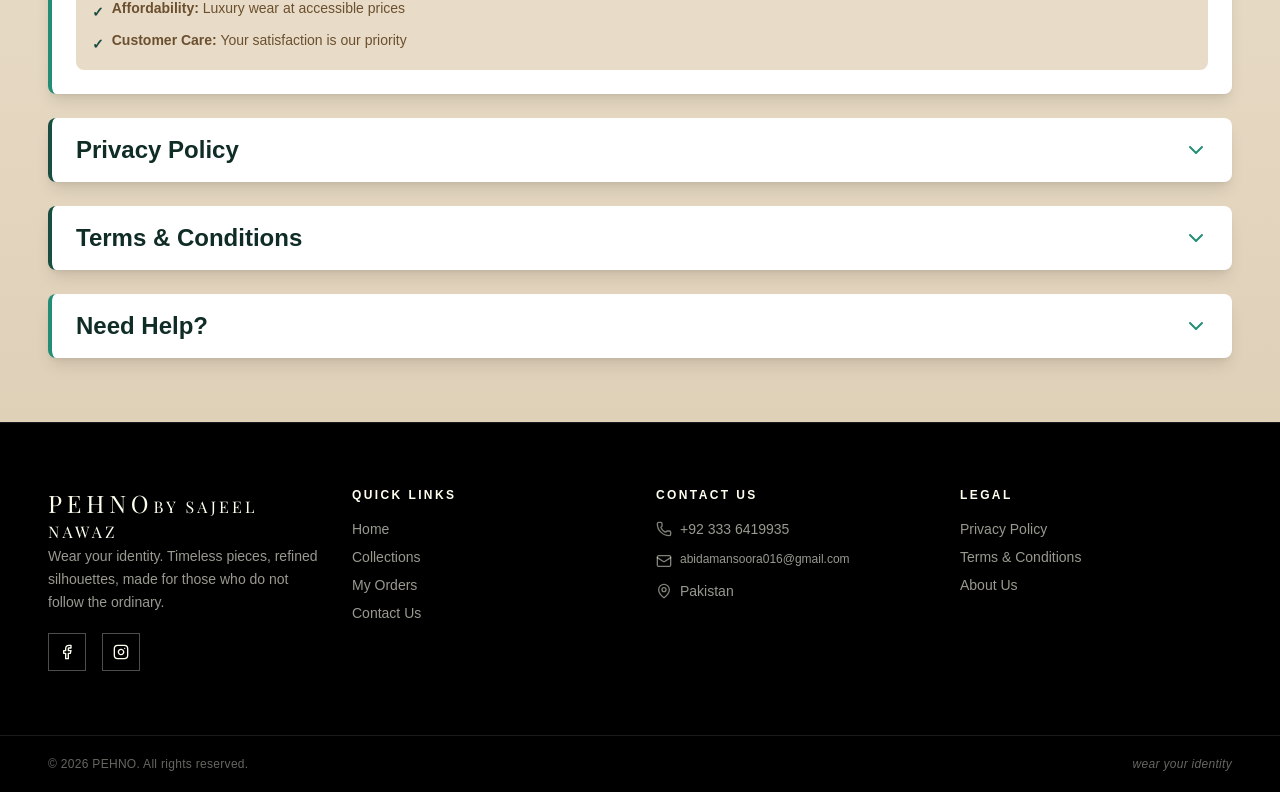
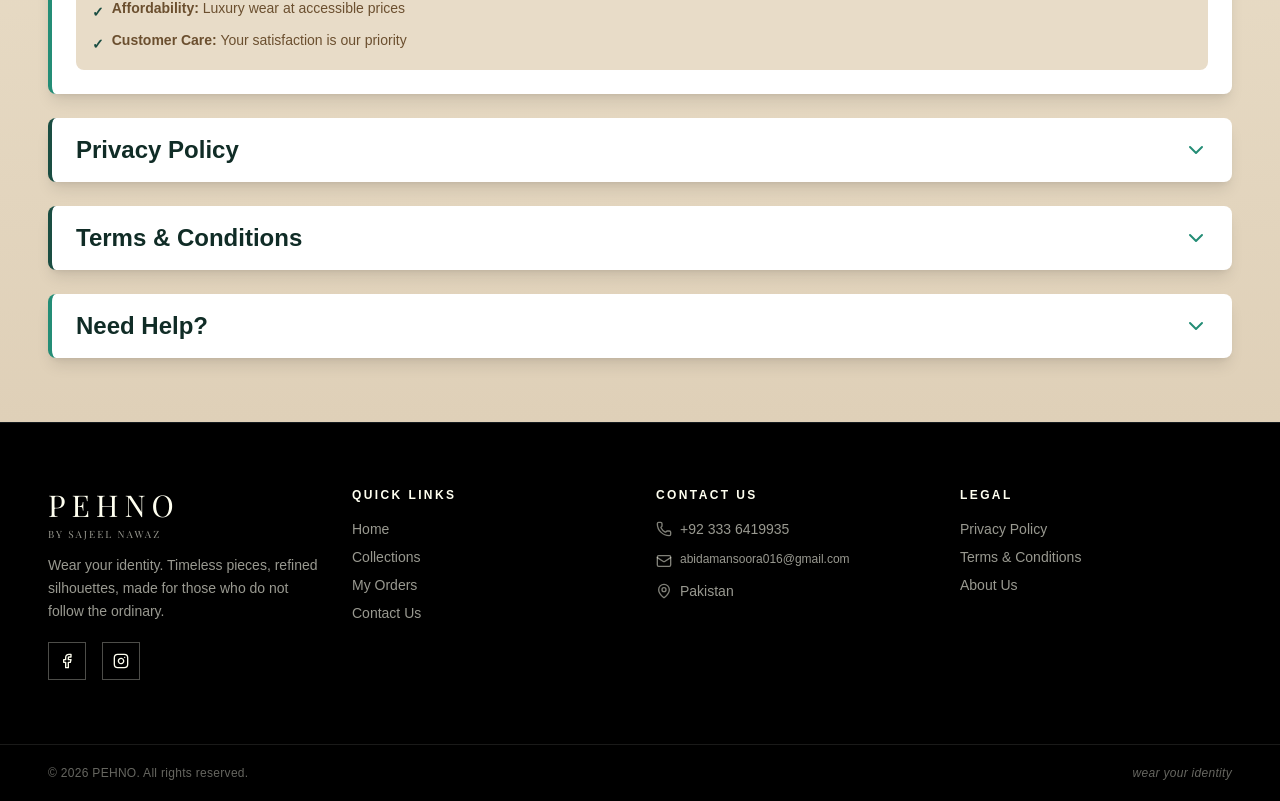
Before and after one commit to NADEEM604539/NMBA-client, a Next.js app: page /about in a window 1280 px wide. Shown: the part 575-1376 px from the top of the page. Built offline with nearby package versions, Linux system fonts and the light colour scheme; no server answers.

Commit message:
pushing changes

```diff
--- a/app/HomePageClient.js
+++ b/app/HomePageClient.js
@@ -278,7 +278,7 @@ export default function HomePageClient({ initialProducts, initialReviews }) {
       </div>
 
       {/* F. The PEHNO Story */}
-      <section className="py-24 px-6 md:px-16 bg-pehno-ivory">
+      <section id="story" className="py-24 px-6 md:px-16 bg-pehno-ivory">
         <div className="max-w-6xl mx-auto grid lg:grid-cols-2 gap-16 items-center">
           <div className="relative w-full h-[420px] lg:h-[520px] overflow-hidden shadow-xl order-2 lg:order-1">
             <Image src="/pehno2.jpeg" alt="The PEHNO Story" fill className="object-cover" />
@@ -380,7 +380,7 @@ export default function HomePageClient({ initialProducts, initialReviews }) {
 
           <div className="mt-16 pt-10 border-t border-pehno-ivory/10">
             <p className="text-3xl font-serif text-pehno-ivory uppercase tracking-[0.3em]">PEHNO</p>
-            <p className="text-1xl font-serif text-pehno-ivory uppercase tracking-[0.3em]">by Sajeel Nawaz</p>
+            <p className="text-[10px] font-serif text-pehno-ivory/60 uppercase tracking-[0.2em] mt-1">by Sajeel Nawaz</p>
             <p className="mt-2 text-pehno-ivory/60 italic font-light">&ldquo;wear your identity&rdquo;</p>
           </div>
         </div>
--- a/components/Footer.jsx
+++ b/components/Footer.jsx
@@ -8,8 +8,10 @@ export default function Footer() {
       <div className="max-w-7xl mx-auto px-6 md:px-12 py-16 grid md:grid-cols-4 gap-10 md:gap-8">
         {/* About Section */}
         <div>
-          <span className="text-2xl font-serif tracking-[0.2em] uppercase mb-3">PEHNO</span>
-          <span className="text-1xl font-serif tracking-[0.2em] uppercase mb-3">by Sajeel Nawaz</span>
+          <div className="mb-3">
+            <p className="block text-3xl font-serif tracking-[0.2em] uppercase">PEHNO</p>
+            <p className="block text-[10px] font-serif tracking-[0.2em] uppercase text-pehno-ivory/60 mt-1">by Sajeel Nawaz</p>
+          </div>
           <p className="text-pehno-ivory/60 text-sm leading-relaxed">
             Wear your identity. Timeless pieces, refined silhouettes, made for those who do not follow the ordinary.
           </p>
--- a/components/Navbar.js
+++ b/components/Navbar.js
@@ -45,7 +45,7 @@ export default function Navbar() {
           {/* Left Links (Desktop) */}
           <div className="hidden md:flex items-center gap-6 lg:gap-8 justify-self-start">
             <NavLink href="/products?category=new-arrivals" transparent={transparent}>New Arrivals</NavLink>
-            <NavLink href="/products" transparent={transparent}>Collections</NavLink>
+            <NavLink href="/#collections" transparent={transparent}>Collections</NavLink>
           </div>
 
           {/* Mobile Toggle (Left on mobile) */}
@@ -90,7 +90,7 @@ export default function Navbar() {
 
         {/* Secondary link row (desktop, centered under logo on larger screens) */}
         <div className="hidden md:flex items-center justify-center gap-8 pb-4 -mt-2">
-          <NavLink href="/about" transparent={transparent}>Our Story</NavLink>
+          <NavLink href="/#story" transparent={transparent}>Our Story</NavLink>
           <NavLink href="/chat" transparent={transparent}>Contact Us</NavLink>
           <NavLink href="/orders" transparent={transparent}>Orders</NavLink>
         </div>
@@ -101,8 +101,8 @@ export default function Navbar() {
         <div className="md:hidden w-full bg-pehno-black border-t border-pehno-charcoal/40 px-6 py-6 space-y-3">
           <MobileLink href="/" setOpen={setOpen}>Home</MobileLink>
           <MobileLink href="/products?category=new-arrivals" setOpen={setOpen}>New Arrivals</MobileLink>
-          <MobileLink href="/products" setOpen={setOpen}>Collections</MobileLink>
-          <MobileLink href="/about" setOpen={setOpen}>Our Story</MobileLink>
+          <MobileLink href="/#collections" setOpen={setOpen}>Collections</MobileLink>
+          <MobileLink href="/#story" setOpen={setOpen}>Our Story</MobileLink>
           <MobileLink href="/chat" setOpen={setOpen}>Contact Us</MobileLink>
           <MobileLink href="/orders" setOpen={setOpen}>Orders</MobileLink>
         </div>
```
